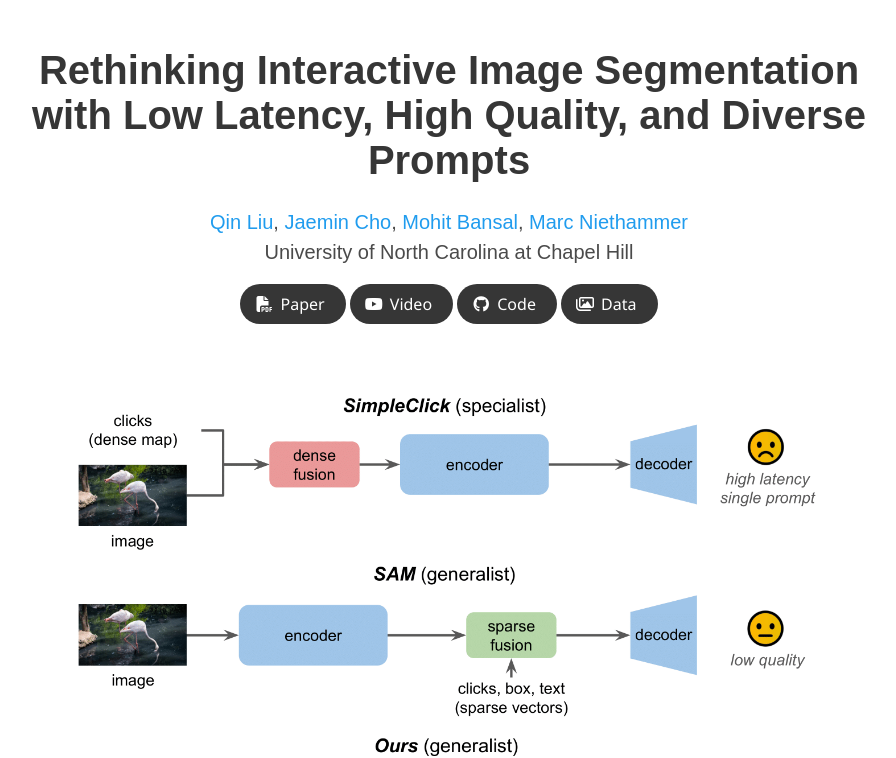
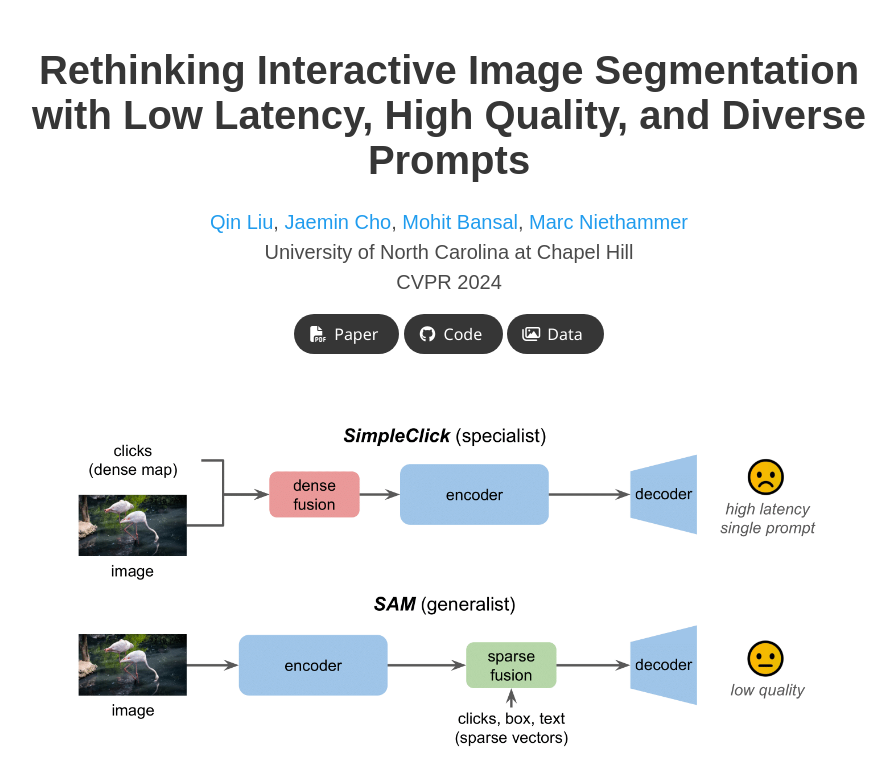
Before and after one commit to uncbiag/SegNext, a plain HTML site: page docs/index.html in a window 1280 px wide. Shown: the top 758 px of the page, without its empty margins (191-1087 px from the left). Drawn offline with nearby package versions, Linux system fonts and the light colour scheme; some icons are missing; a web font is replaced by a local one.

Commit message:
Fix github link

```diff
--- a/docs/index.html
+++ b/docs/index.html
@@ -60,7 +60,8 @@
           </div>
 
           <div class="is-size-5 publication-authors">
-            <span class="author-block">University of North Carolina at Chapel Hill</span>
+            <span class="author-block">University of North Carolina at Chapel Hill</span> <br>
+            <span class="author-block">CVPR 2024</span>
           </div>
 
           <div class="column has-text-centered">
@@ -75,19 +76,9 @@
                   <span>Paper</span>
                 </a>
               </span>
-              <!-- Video Link. -->
-              <span class="link-block">
-                <a href="https://www.youtube.com"
-                   class="external-link button is-normal is-rounded is-dark">
-                  <span class="icon">
-                      <i class="fab fa-youtube"></i>
-                  </span>
-                  <span>Video</span>
-                </a>
-              </span>
               <!-- Code Link. -->
               <span class="link-block">
-                <a href="https://github.com/google/nerfies"
+                <a href="https://github.com/uncbiag/SegNext"
                    class="external-link button is-normal is-rounded is-dark">
                   <span class="icon">
                       <i class="fab fa-github"></i>
@@ -104,7 +95,17 @@
                   </span>
                   <span>Data</span>
                   </a>
-            </div>
+              <!-- Video Link.
+              <span class="link-block">
+                <a href="https://www.youtube.com"
+                   class="external-link button is-normal is-rounded is-dark">
+                  <span class="icon">
+                      <i class="fab fa-youtube"></i>
+                  </span>
+                  <span>Video (comming soon)</span>
+                </a>
+              </span> -->
+              </div>
           </div>
         </div>
       </div>
```
